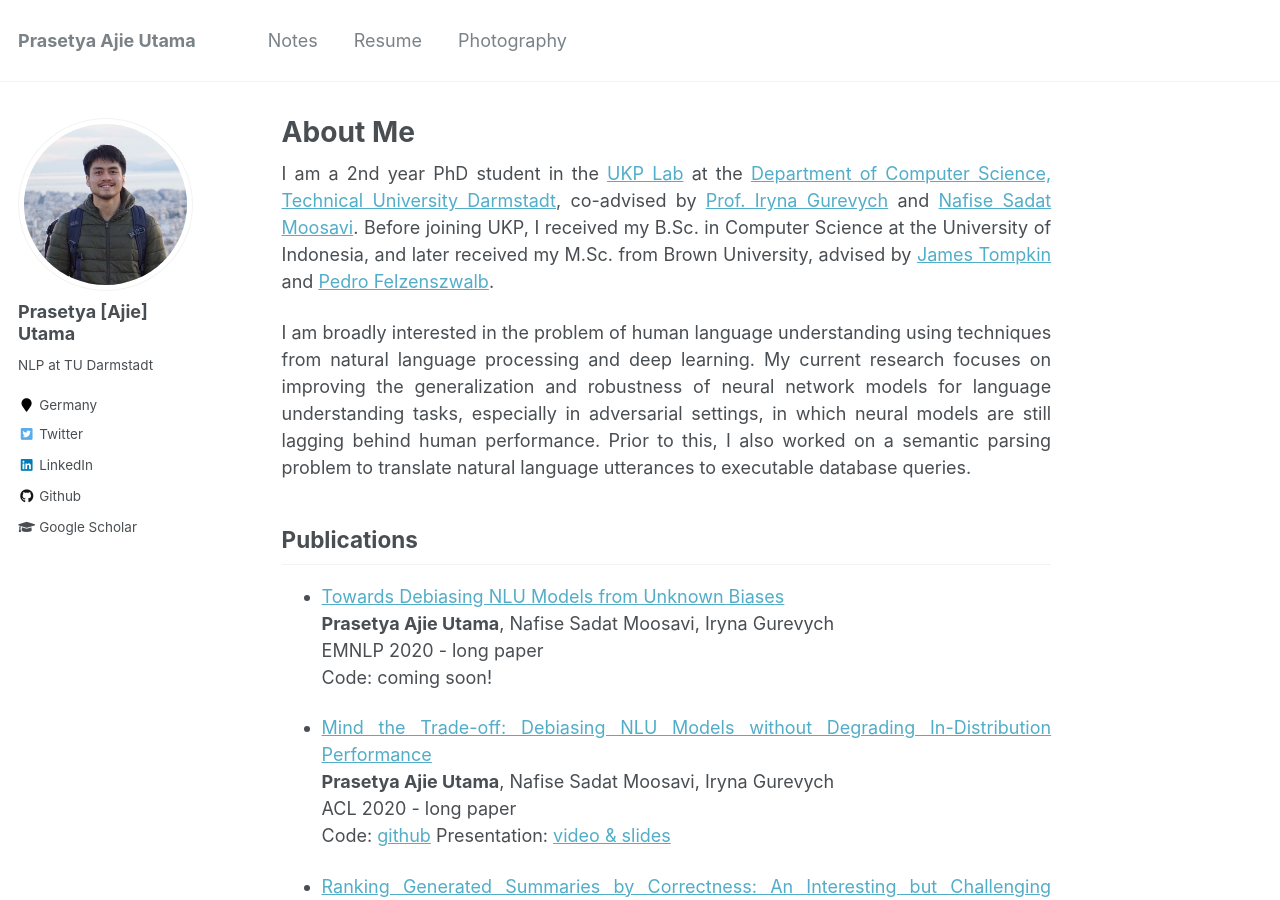
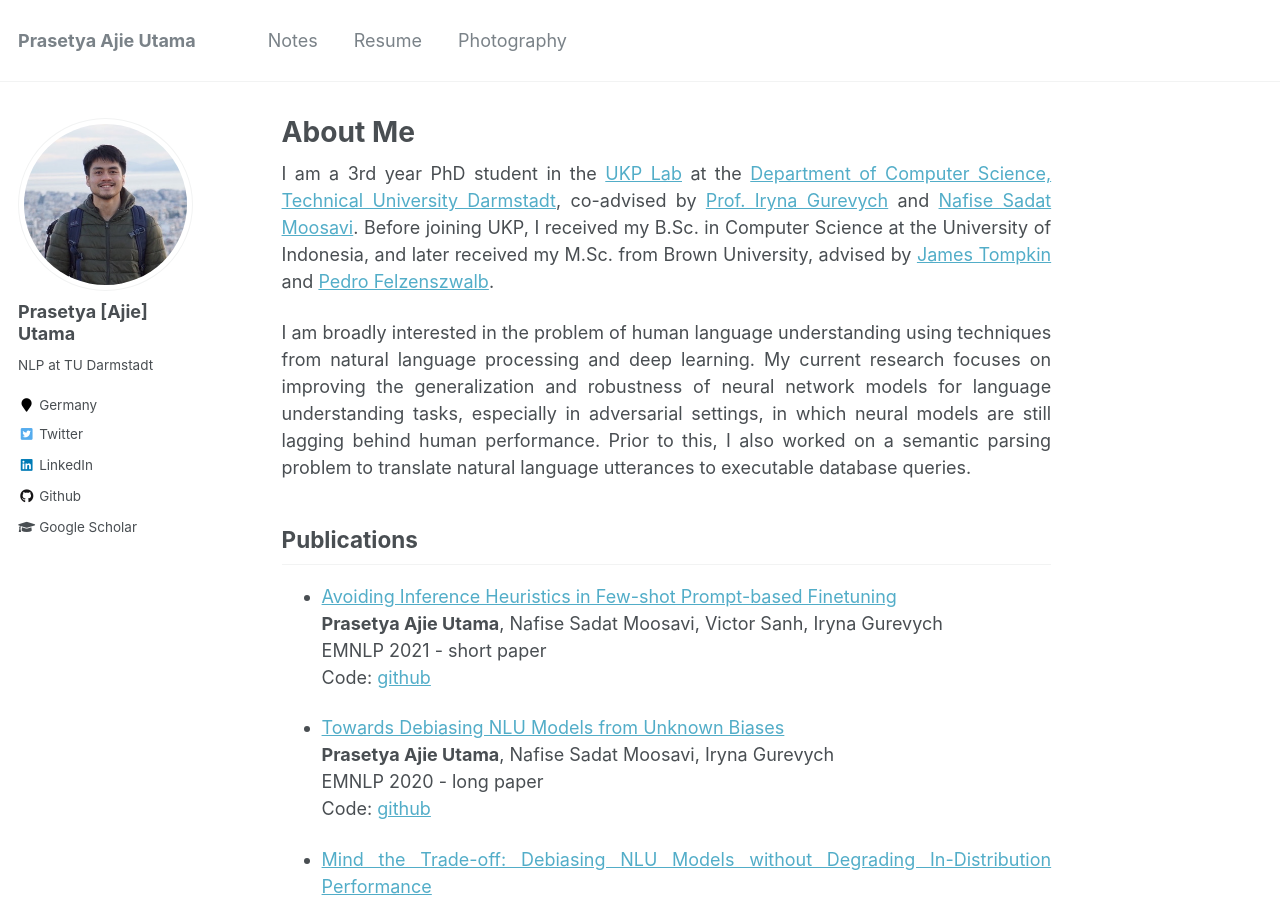
Before and after one commit to putama/putama.github.io, a Jekyll site: the page built from _pages/about.md, in a window 1280 px wide and 900 px high. Built offline with Jekyll 4.4.1, drawn with Linux system fonts in a browser that asks for light colours.

Commit message:
Update about.md

```diff
--- a/_pages/about.md
+++ b/_pages/about.md
@@ -8,17 +8,22 @@ redirect_from:
   - /about.html
 ---
 
-I am a 2nd year PhD student in the [UKP Lab](https://www.informatik.tu-darmstadt.de/ukp/ukp_home/index.en.jsp) at the [Department of Computer Science, Technical University Darmstadt](https://www.informatik.tu-darmstadt.de/fb20/index.en.jsp), co-advised by [Prof. Iryna Gurevych](https://www.informatik.tu-darmstadt.de/ukp/ukp_home/staff_ukp/prof_dr_iryna_gurevych/index.en.jsp) and [Nafise Sadat Moosavi](https://www.informatik.tu-darmstadt.de/ukp/ukp_home/staff_ukp/detailseite_mitarbeiter_1_43136.en.jsp). Before joining UKP, I received my B.Sc. in Computer Science at the University of Indonesia, and later received my M.Sc. from Brown University, advised by [James Tompkin](http://jamestompkin.com/) and [Pedro Felzenszwalb](http://cs.brown.edu/people/pfelzens/).
+I am a 3rd year PhD student in the [UKP Lab](https://www.informatik.tu-darmstadt.de/ukp/ukp_home/index.en.jsp) at the [Department of Computer Science, Technical University Darmstadt](https://www.informatik.tu-darmstadt.de/fb20/index.en.jsp), co-advised by [Prof. Iryna Gurevych](https://www.informatik.tu-darmstadt.de/ukp/ukp_home/staff_ukp/prof_dr_iryna_gurevych/index.en.jsp) and [Nafise Sadat Moosavi](https://www.informatik.tu-darmstadt.de/ukp/ukp_home/staff_ukp/detailseite_mitarbeiter_1_43136.en.jsp). Before joining UKP, I received my B.Sc. in Computer Science at the University of Indonesia, and later received my M.Sc. from Brown University, advised by [James Tompkin](http://jamestompkin.com/) and [Pedro Felzenszwalb](http://cs.brown.edu/people/pfelzens/).
 
 I am broadly interested in the problem of human language understanding using techniques from natural language processing and deep learning. My current research focuses on improving the generalization and robustness of neural network models for language understanding tasks, especially in adversarial settings, in which neural models are still lagging behind human performance. Prior to this, I also worked on a semantic parsing problem to translate natural language utterances to executable database queries.
 
 Publications
 ---
 
-* [Towards Debiasing NLU Models from Unknown Biases](https://openreview.net/pdf?id=UHpxm2K-jHE)<br>
+* [Avoiding Inference Heuristics in Few-shot Prompt-based Finetuning](https://arxiv.org/pdf/2109.04144.pdf)<br>
+	**Prasetya Ajie Utama**, Nafise Sadat Moosavi, Victor Sanh, Iryna Gurevych<br>
+	EMNLP 2021 - short paper<br>
+	Code: [github](https://github.com/UKPLab/emnlp2021-prompt-ft-heuristics)
+
+* [Towards Debiasing NLU Models from Unknown Biases](https://arxiv.org/pdf/2009.12303.pdf)<br>
 	**Prasetya Ajie Utama**, Nafise Sadat Moosavi, Iryna Gurevych<br>
 	EMNLP 2020 - long paper<br>
-	Code: coming soon!
+	Code: [github](https://github.com/UKPLab/emnlp2020-debiasing-unknown)
 
 * [Mind the Trade-off: Debiasing NLU Models without Degrading In-Distribution Performance](https://arxiv.org/pdf/2005.00315.pdf)<br>
 	**Prasetya Ajie Utama**, Nafise Sadat Moosavi, Iryna Gurevych<br>
```
